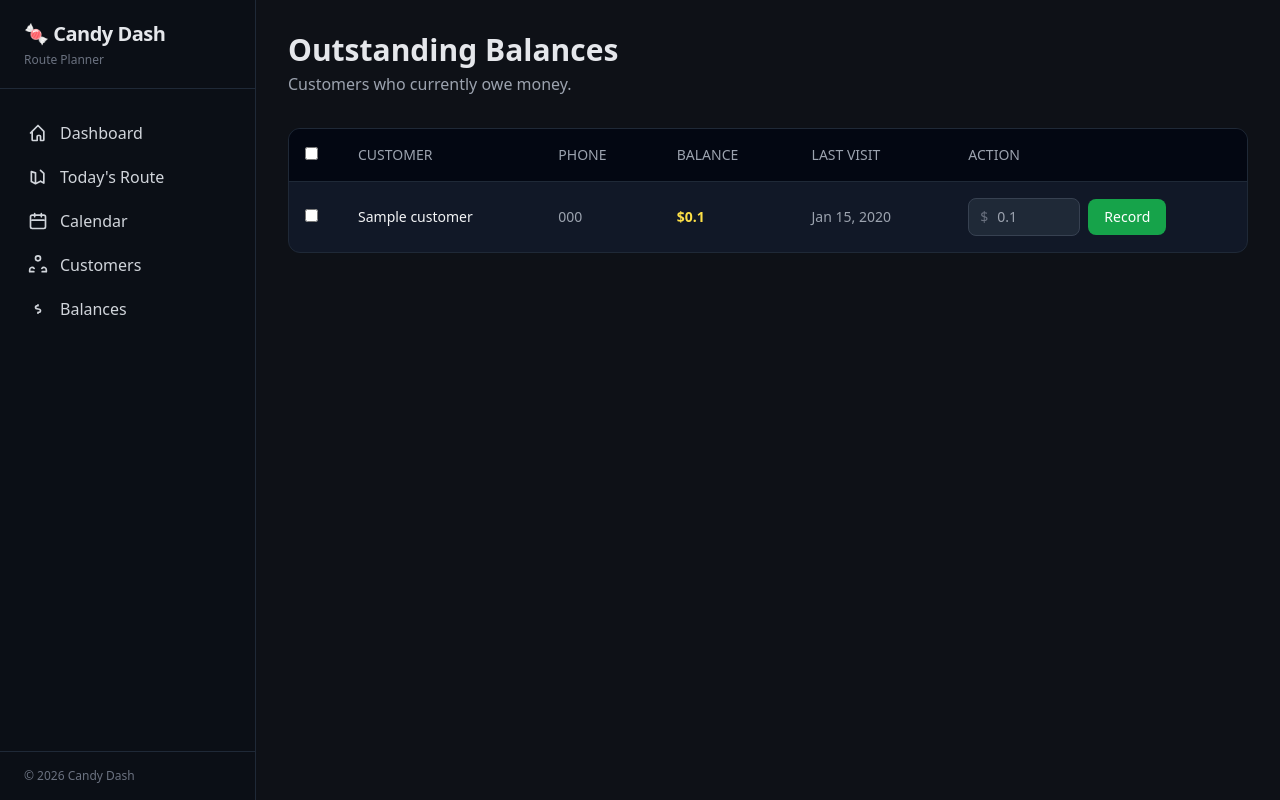
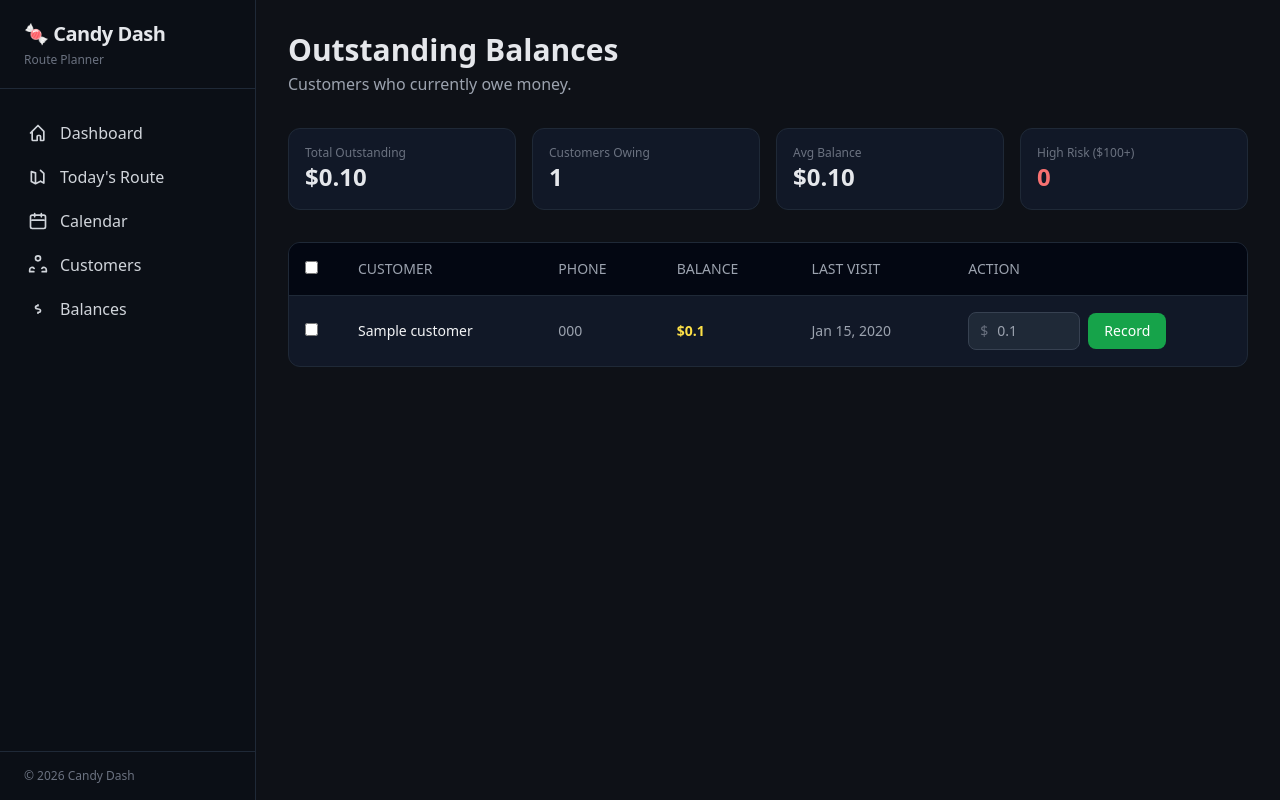
Before and after one commit to Kathail/candy, a Flask app: template templates/balances.html in a window 1280 px wide. Run offline with Flask 3, Linux system fonts and the light colour scheme; the template is opened without the code that fills it: most values are stand-ins (such as "Sample title", 1, 10 or a date in 2020); some libraries are stand-ins or nearby versions.

Commit message:
Update balances.html

```diff
--- a/templates/balances.html
+++ b/templates/balances.html
@@ -9,7 +9,30 @@ content %}
 
     {% if customers %}
 
-    <!-- Bulk Action Bar (front-end only) -->
+    <!-- Analytics -->
+    <section
+        class="grid grid-cols-2 md:grid-cols-4 gap-4"
+        id="balance-analytics"
+    >
+        <div class="bg-gray-900 border border-gray-800 rounded-xl p-4">
+            <div class="text-xs text-gray-500">Total Outstanding</div>
+            <div class="text-2xl font-bold" id="stat-total">$—</div>
+        </div>
+        <div class="bg-gray-900 border border-gray-800 rounded-xl p-4">
+            <div class="text-xs text-gray-500">Customers Owing</div>
+            <div class="text-2xl font-bold" id="stat-count">—</div>
+        </div>
+        <div class="bg-gray-900 border border-gray-800 rounded-xl p-4">
+            <div class="text-xs text-gray-500">Avg Balance</div>
+            <div class="text-2xl font-bold" id="stat-avg">$—</div>
+        </div>
+        <div class="bg-gray-900 border border-gray-800 rounded-xl p-4">
+            <div class="text-xs text-gray-500">High Risk ($100+)</div>
+            <div class="text-2xl font-bold text-red-400" id="stat-high">—</div>
+        </div>
+    </section>
+
+    <!-- Bulk Action Bar -->
     <div
         id="bulk-bar"
         class="hidden sticky top-0 z-20 bg-gray-950 border border-gray-800 rounded-xl px-4 py-3 flex items-center justify-between"
@@ -39,6 +62,7 @@ content %}
         </div>
     </div>
 
+    <!-- Table -->
     <section
         class="bg-gray-900 border border-gray-800 rounded-xl overflow-hidden"
     >
@@ -77,7 +101,6 @@ content %}
                     <tr
                         class="group hover:bg-gray-900/60 transition focus-within:bg-gray-900/60"
                     >
-                        <!-- Checkbox -->
                         <td class="px-4 py-4">
                             <input
                                 type="checkbox"
@@ -85,7 +108,6 @@ content %}
                             />
                         </td>
 
-                        <!-- Customer -->
                         <td class="px-6 py-4">
                             <a
                                 href="#"
@@ -95,21 +117,21 @@ content %}
                             </a>
                         </td>
 
-                        <!-- Phone -->
                         <td
                             class="px-6 py-4 text-gray-400 hidden md:table-cell"
                         >
                             {{ c.phone or "—" }}
                         </td>
 
-                        <!-- Balance -->
-                        <td class="px-6 py-4">
+                        <td
+                            class="px-6 py-4 balance-cell"
+                            data-balance="{{ balance }}"
+                        >
                             <span class="{{ balance_color }} font-semibold">
                                 ${{ balance | round(2) }}
                             </span>
                         </td>
 
-                        <!-- Last Visit -->
                         <td
                             class="px-6 py-4 text-gray-400 hidden sm:table-cell"
                         >
@@ -118,7 +140,6 @@ content %}
                             Never {% endif %}
                         </td>
 
-                        <!-- Action -->
                         <td class="px-6 py-4">
                             <form
                                 method="post"
@@ -130,13 +151,11 @@ content %}
                                     name="customer_id"
                                     value="{{ c.id }}"
                                 />
-
                                 <div class="relative">
                                     <span
                                         class="absolute left-3 top-1/2 -translate-y-1/2 text-gray-500 text-sm"
+                                        >$</span
                                     >
-                                        $
-                                    </span>
                                     <input
                                         type="number"
                                         step="0.01"
@@ -147,10 +166,9 @@ content %}
                                         class="bg-gray-800 border border-gray-700 rounded-lg pl-7 pr-3 py-2 text-sm w-28 focus:border-blue-500 focus:ring-1 focus:ring-blue-500 outline-none"
                                     />
                                 </div>
-
                                 <button
                                     type="submit"
-                                    class="bg-green-600 hover:bg-green-700 text-white text-sm rounded-lg px-4 py-2 font-medium transition disabled:opacity-60"
+                                    class="bg-green-600 hover:bg-green-700 text-white text-sm rounded-lg px-4 py-2 font-medium transition"
                                 >
                                     Record
                                 </button>
@@ -164,22 +182,12 @@ content %}
     </section>
 
     {% else %}
-    <div class="bg-gray-900 border border-gray-800 rounded-xl p-12 text-center">
-        <div class="text-5xl mb-4">🎉</div>
-        <h2 class="text-xl font-semibold mb-2">No Outstanding Balances</h2>
-        <p class="text-gray-400 mb-4">All customers are paid up!</p>
-        <a
-            href="#"
-            class="inline-block bg-blue-600 hover:bg-blue-700 text-white rounded-lg px-5 py-2 font-medium"
-        >
-            View Customers
-        </a>
-    </div>
+    <!-- Empty State unchanged -->
     {% endif %}
 </div>
 
-<!-- Front-end only helpers -->
 <script>
+    /* ---------------- Bulk Selection ---------------- */
     const selectAll = document.getElementById("select-all");
     const checks = document.querySelectorAll(".row-check");
     const bulkBar = document.getElementById("bulk-bar");
@@ -195,8 +203,27 @@ content %}
         checks.forEach((c) => (c.checked = e.target.checked));
         updateBulkBar();
     });
+    checks.forEach((c) => c.addEventListener("change", updateBulkBar));
 
-    checks.forEach((c) => c.addEventListener("change", updateBulkBar));
+    /* ---------------- Analytics ---------------- */
+    function computeBalanceStats() {
+        const balances = [...document.querySelectorAll(".balance-cell")].map(
+            (c) => parseFloat(c.dataset.balance),
+        );
+
+        const total = balances.reduce((a, b) => a + b, 0);
+        const count = balances.length;
+        const high = balances.filter((b) => b >= 100).length;
+        const avg = count ? total / count : 0;
+
+        document.getElementById("stat-total").textContent =
+            "$" + total.toFixed(2);
+        document.getElementById("stat-count").textContent = count;
+        document.getElementById("stat-avg").textContent = "$" + avg.toFixed(2);
+        document.getElementById("stat-high").textContent = high;
+    }
+
+    computeBalanceStats();
 </script>
 
 {% endblock %}
```
